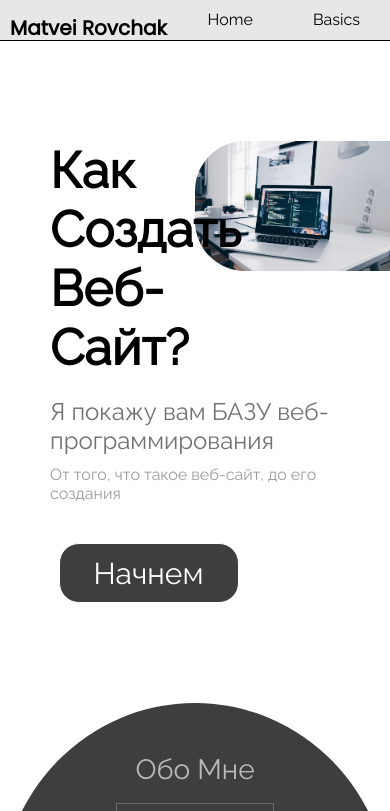
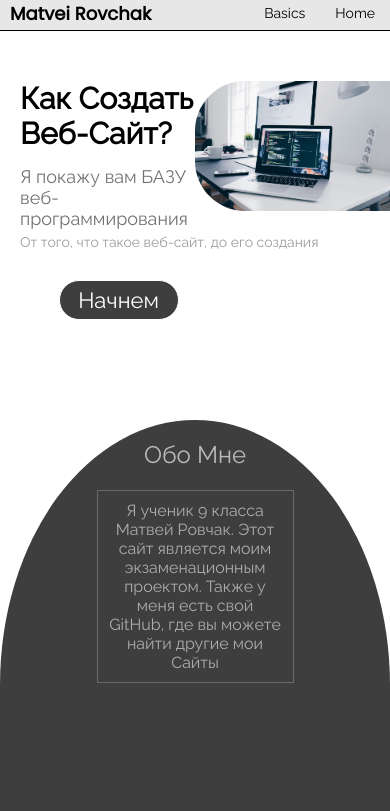
Before and after one commit to k0m11/ExamProject, a plain HTML site: page index.html in a window 390 px wide. Shown: the top 811 px of the page. Drawn offline with Linux system fonts and the light colour scheme.

Commit message:
Add files via upload

```diff
--- a/index.html
+++ b/index.html
@@ -10,8 +10,10 @@
     <div class="main">
         <div class="header">
             <span id="name"><a href="https://github.com/k0m11" target="_blank">Matvei Rovchak</a></span>
-            <span><a id="right" href="Introduction.html">Basics</a></span>
-            <span><a id="right" href="index.html">Home</a></span>
+            <div class="header_right">
+                <span><a id="right" href="Introduction.html">Basics</a></span>
+                <span><a id="right" href="index.html">Home</a></span>
+            </div>
         </div>
         <div class="container1">
             <img src="static/imgs/mac_book.jpg" alt="">
--- a/static/styles/index.css
+++ b/static/styles/index.css
@@ -12,7 +12,13 @@ a {
     text-decoration: none;
 }
 
+.header_right {
+    display: flex;
+}
+
 .header {
+    display: flex;
+    justify-content: space-between;
     background-color: #E7E7E7;
     border-bottom: 0.5px solid black;
     height: 55px;
@@ -28,7 +34,6 @@ a {
 }
 
 #right {
-    float: right;
     margin-inline:60px;
     font-family: Raleway;
     font-weight: 400;
@@ -174,7 +179,6 @@ a {
 
     #right {
         margin-inline: 30px;
-        margin-top: 10px;
         font-size: 24px;
     }
 
@@ -223,68 +227,78 @@ a {
 }
 
 @media (max-width: 540px) { /*________________________MAX WIDTH 1000________________________*/
+    .container1 {
+        margin-top: 50px;
+    }
+
     #central-span {
-        font-size: 50px;
-        margin-bottom: 20px;
+        margin-left: 20px;
+        font-size: 30px;
+        margin-bottom: 15px;
     }
 
     #central-span2 {
-        font-size: 24px;
-        margin-bottom: 10px;
+        margin-left: 20px;
+        font-size: 18px;
+        margin-bottom: 5px;
     }
 
     #central-span3 {
-        font-size: 16px;
+        margin-left: 20px;
+        font-size: 14px;
     }
 
     .header {
-        height: 20px;
-        padding-bottom: 20px;
+        display: flex;
+        height: 30px;
     }
 
     #name {
         margin-left: 10px;
-        font-size: 20px;
+        font-size: 18px;
+        margin-right: 15%;
     }
 
     #right {
-        margin-inline: 30px;
-        margin-top: 10px;
-        font-size: 16px;
+        display: flex;
+        margin-inline: 15px;
+        font-size: 14px;
+        margin-top: 5px;
     }
 
     #right:hover {
         transition: 0.2s;
-        font-size: 26px;
+        font-size: 15px;
         border-bottom: solid;
         border-width: 2px;
     }
 
     #name:hover {
         transition: 0.2s;
-        font-size: 28px;
+        font-size: 19px;
         border-bottom: solid;
-        border-width: 2px;
+        border-width: 1px;
     }
 
     #button_black {
-        margin-top: 40px;
-        width: 180px;
-        height: 60px;
+        margin-left: 15%;
+        margin-top: 30px;
+        width: 120px;
+        height: 40px;
     }
 
     #button-text {
-        font-size: 30px;
+        font-size: 22px;
     }
 
     #button_black:hover {
         transition: 0.2s;
-        width: 160px;
+        width: 130px;
     }
 
     #button-text:hover {
         transition: 0.2s;
-        font-size: 27px;
+        font-size: 21px;
     }
 
     .container1 {
@@ -292,7 +306,26 @@ a {
     }
 
     .about-me p {
+        margin-inline: 10px;
         margin-top: 10px;
-        font-size: 18px;
+        font-size: 16px;
+        margin-bottom: 10px;
     }
+
+    .about-me-section {
+        height: 530px;
+        border-radius: 50% 50% 0 0;
+    }
+
+    .about-me {
+        margin-top: 70px;
+        height: auto;
+        width: 50%;
+    }
+
+    .about-me-section span {
+        margin-top: 20px;
+        font-size: 24px;
+    }
+
 }
```
